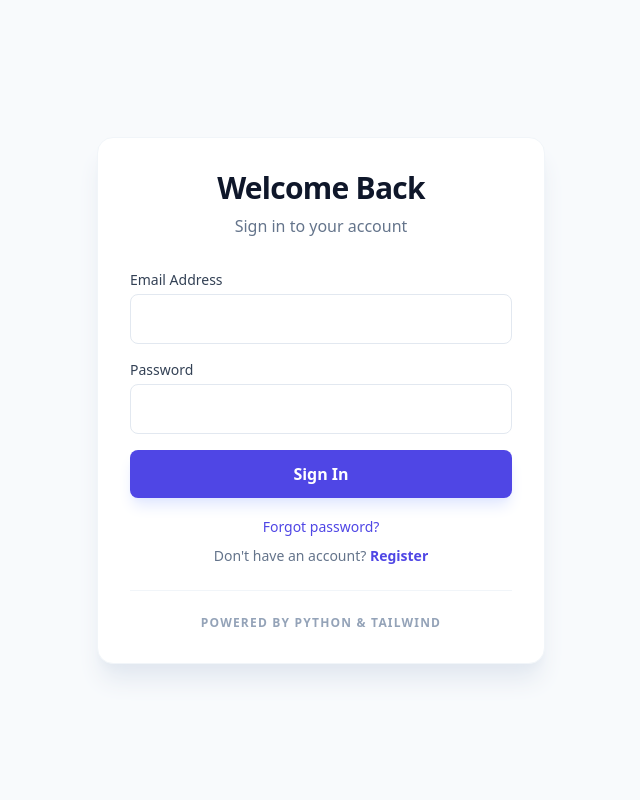
After one commit to HimanshuKumarShahi/Django_Python, a Django app: page /account/login/ in a window 1280 px wide. The commit adds this page. Shown: the whole page, without its empty margins (319-959 px from the left). Run offline with Django 5.2, Linux system fonts and the light colour scheme; parts of the project's set-up code (start-up, migrations or seed data) failed here and were passed over; some libraries are stand-ins or nearby versions.

Commit message:
Add user authentication features, including registration, login, and password reset; update settings and templates

```diff
--- /dev/null
+++ b/LmsDjango/studyWallah/account/templates/account/login.html
@@ -0,0 +1,33 @@
+{% extends 'base.html' %}
+
+{% block title %}Login | StudyWallah{% endblock %}
+
+{% block content %}
+<div class="text-center mb-8">
+    <h1 class="text-3xl font-extrabold text-slate-900 tracking-tight">Welcome Back</h1>
+    <p class="text-slate-500 mt-2">Sign in to your account</p>
+</div>
+
+<form method="POST" class="space-y-4">
+    {% csrf_token %}
+    <div>
+        <label class="block text-sm font-medium text-slate-700 mb-1">Email Address</label>
+        <input type="email" name="username" required class="w-full px-4 py-3 rounded-lg border border-slate-200 focus:ring-2 focus:ring-indigo-500 focus:border-indigo-500 outline-none transition duration-200">
+    </div>
+    <div>
+        <label class="block text-sm font-medium text-slate-700 mb-1">Password</label>
+        <input type="password" name="password" required class="w-full px-4 py-3 rounded-lg border border-slate-200 focus:ring-2 focus:ring-indigo-500 focus:border-indigo-500 outline-none transition duration-200">
+    </div>
+
+    <button type="submit" class="w-full py-3 px-6 bg-indigo-600 hover:bg-indigo-700 text-white font-semibold rounded-lg shadow-lg shadow-indigo-100 transition duration-200">
+        Sign In
+    </button>
+</form>
+
+<div class="mt-4 text-center">
+    <a href="{% url 'password_reset' %}" class="text-sm text-indigo-600 hover:text-indigo-800 font-medium">Forgot password?</a>
+    <p class="text-sm text-slate-500 mt-2">
+        Don't have an account? <a href="{% url 'register' %}" class="text-indigo-600 font-semibold">Register</a>
+    </p>
+</div>
+{% endblock %}
--- a/LmsDjango/studyWallah/account/urls.py
+++ b/LmsDjango/studyWallah/account/urls.py
@@ -1,6 +1,32 @@
 from django.urls import path
+from django.contrib.auth import views as auth_views
 from . import views
 
 urlpatterns = [
-    path('users/', views.account, name='account'),
+
+    path('register/', views.register, name='register'),
+    path('settings/', views.profile_settings, name='settings'),
+
+    # Login / Logout (Built-in Views)
+    # Note: These will look for templates in 'registration/login.html' by default
+    # unless we specify 'template_name'
+    path('login/', auth_views.LoginView.as_view(template_name='account/login.html'), name='login'),
+    path('logout/', auth_views.LogoutView.as_view(), name='logout'),
+
+    # Password Reset (Forgot Password)
+    path('password-reset/',
+         auth_views.PasswordResetView.as_view(template_name='account/password_reset.html'),
+         name='password_reset'),
+
+    path('password-reset/done/',
+         auth_views.PasswordResetDoneView.as_view(template_name='account/password_reset_done.html'),
+         name='password_reset_done'),
+
+    path('password-reset-confirm/<uidb64>/<token>/',
+         auth_views.PasswordResetConfirmView.as_view(template_name='account/password_reset_confirm.html'),
+         name='password_reset_confirm'),
+
+    path('password-reset-complete/',
+         auth_views.PasswordResetCompleteView.as_view(template_name='account/password_reset_complete.html'),
+         name='password_reset_complete'),
 ]
--- a/LmsDjango/studyWallah/studyWallah/urls.py
+++ b/LmsDjango/studyWallah/studyWallah/urls.py
@@ -15,12 +15,16 @@ Including another URLconf
     2. Add a URL to urlpatterns:  path('blog/', include('blog.urls'))
 """
 from django.contrib import admin
-from django.urls import path,include
+from django.urls import path, include
 from django.conf import settings
 from django.conf.urls.static import static
+from django.views.generic import RedirectView # Add this import
 
 urlpatterns = [
     path("__reload__/", include("django_browser_reload.urls")),
-    path("",include('account.urls')),
+
+    path("", RedirectView.as_view(url='account/login/')),
+
     path('admin/', admin.site.urls),
-]+ static(settings.MEDIA_URL, document_root=settings.MEDIA_ROOT)
+    path('account/', include('account.urls')),
+] + static(settings.MEDIA_URL, document_root=settings.MEDIA_ROOT)
--- a/LmsDjango/studyWallah/theme/templates/base.html
+++ b/LmsDjango/studyWallah/theme/templates/base.html
@@ -1,19 +1,22 @@
-{% load static tailwind_tags %}
+{% load tailwind_tags %}
 <!DOCTYPE html>
 <html lang="en">
 <head>
-    <title>Django Tailwind</title>
     <meta charset="UTF-8">
     <meta name="viewport" content="width=device-width, initial-scale=1.0">
-    <meta http-equiv="X-UA-Compatible" content="ie=edge">
+    <title>{% block title %}Django Pro{% endblock %}</title>
     {% tailwind_css %}
 </head>
+<body class="bg-slate-50 flex items-center justify-center min-h-screen p-4">
 
-<body class="bg-gray-50 text-black font-serif leading-normal tracking-normal">
-<div class="container mx-auto">
-    <section class="flex items-center justify-center h-screen">
-        <h1 class="text-5xl">Django + Tailwind = ❤️</h1>
-    </section>
-</div>
+    <div class="max-w-md w-full bg-white p-8 rounded-2xl shadow-xl shadow-slate-200 border border-slate-100">
+        {% block content %}
+        {% endblock %}
+
+        <div class="mt-6 pt-6 border-t border-slate-100 text-center">
+            <p class="text-xs text-slate-400 uppercase tracking-widest font-semibold">Powered by Python & Tailwind</p>
+        </div>
+    </div>
+
 </body>
 </html>
```
Also changed, not shown: LmsDjango/studyWallah/account/forms.py (added, +13 -0 lines), LmsDjango/studyWallah/account/templates/account/password_reset.html (added, +14 -0 lines), LmsDjango/studyWallah/account/templates/account/register.html (added, +27 -0 lines), LmsDjango/studyWallah/account/templates/account/settings.html (added, +33 -0 lines), LmsDjango/studyWallah/account/templates/base.html (deleted, +0 -40 lines), LmsDjango/studyWallah/account/views.py (+25 -7 lines), LmsDjango/studyWallah/studyWallah/settings.py (+20 -4 lines), LmsDjango/studyWallah/account/migrations/0002_alter_user_id.py (added), LmsDjango/studyWallah/account/migrations/0003_alter_user_id.py (added), 1 other file.
